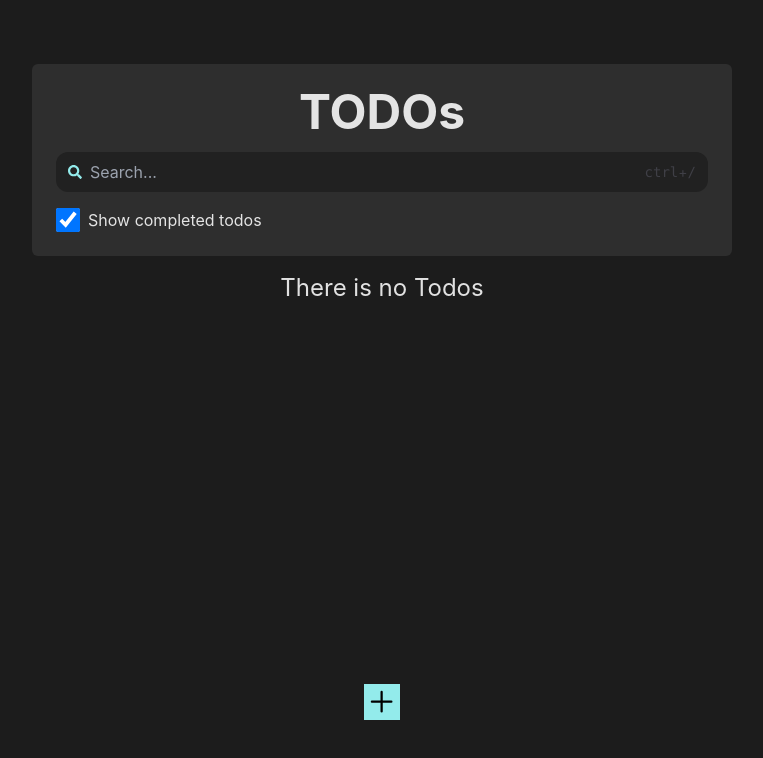
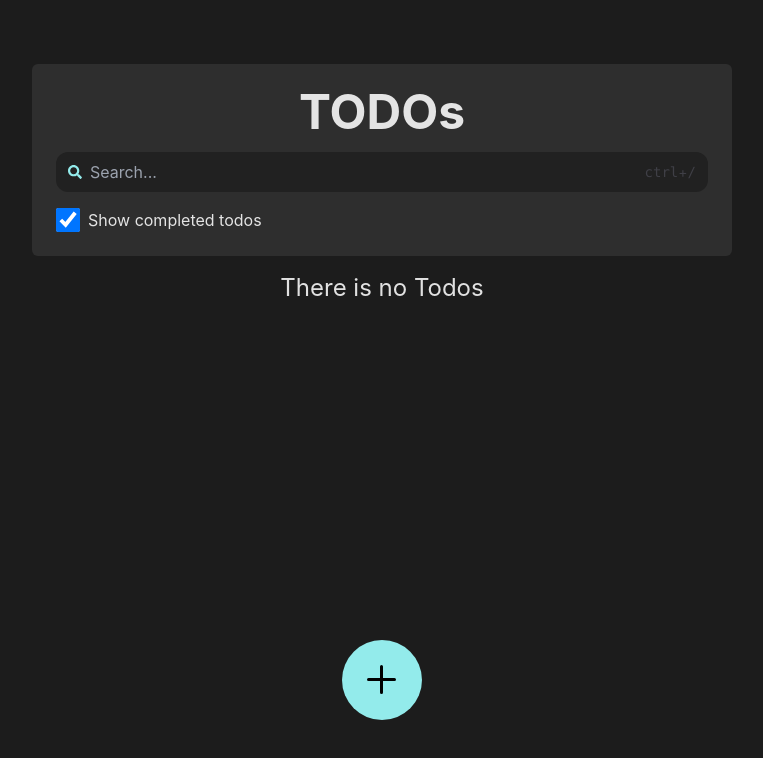
Before and after one commit to felipedobrinin/react-todo-app, a React (Vite) app: page / in a window 1280 px wide. Shown: the top 758 px of the page, without its empty margins (258-1021 px from the left). Built offline with nearby package versions, Linux system fonts and the light colour scheme.

Commit message:
better styles for add button

```diff
--- a/src/App.tsx
+++ b/src/App.tsx
@@ -47,7 +47,7 @@ function App() {
 
       <button
         className={`${openModal ? "bg-danger" : "bg-accent"}
-         add-button text-4xl`}
+         add-button p-4 rounded-full md:text-5xl text-7xl`}
         onClick={handleButton}
       >
         <GoPlus
```
